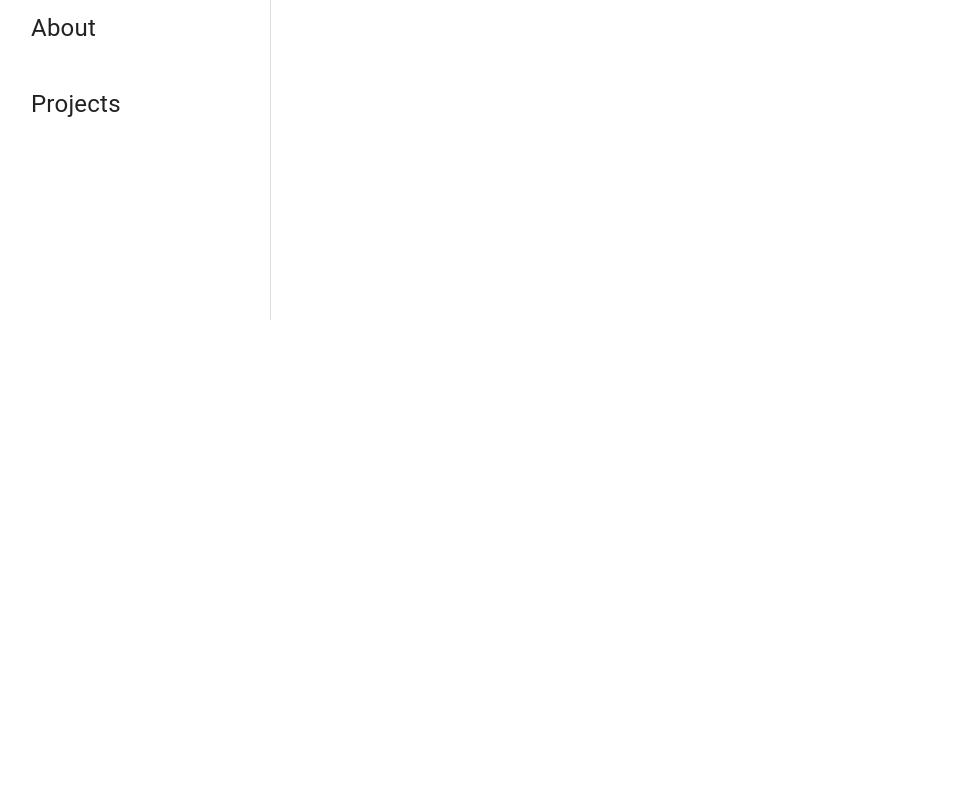
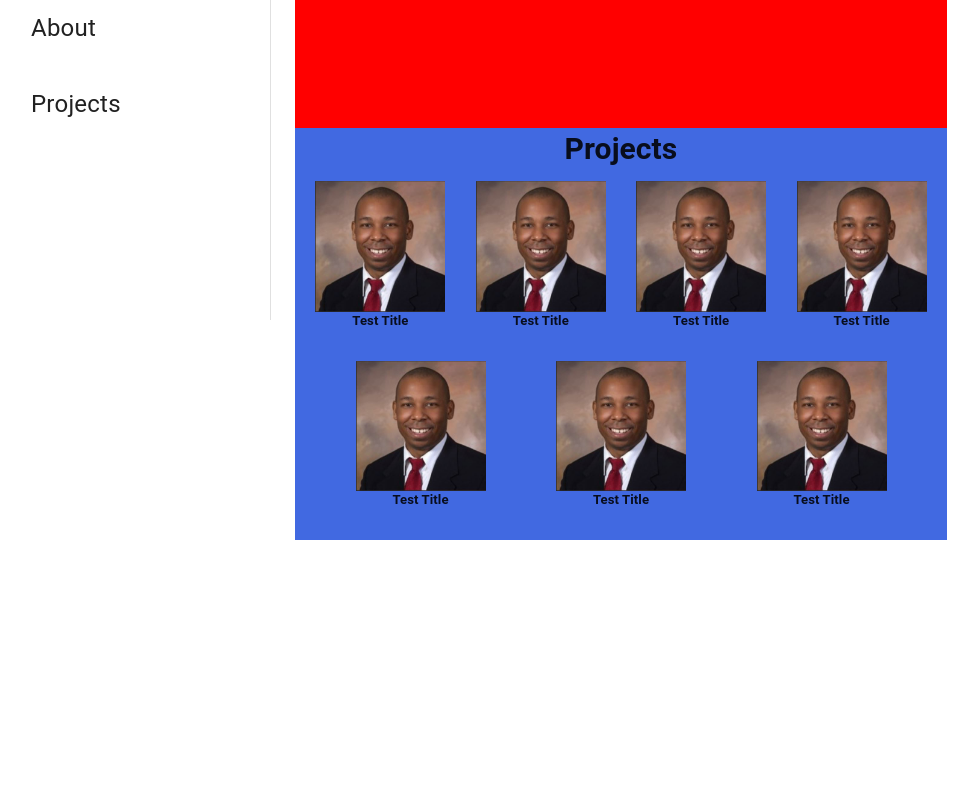
Before and after one commit to caw442000/cedric-react-portfolio, a React (Create React App) app: page /projects in a window 1280 px wide. Shown: the part 480-1280 px from the top of the page, without its empty margins (29-1007 px from the left). Built offline with nearby package versions, Linux system fonts and the light colour scheme.

Commit message:
restructures files adds structure to projects

```diff
--- a/src/App.css
+++ b/src/App.css
@@ -13,6 +13,7 @@
 html {
   font-size: 62.5%;
   background-color: white;
+  height: 1500px;
 }
 
 h1 {
@@ -27,15 +28,59 @@ p {
   text-align: center;
   color: red
 }
-.Container {
+.Container.Main {
   text-align: center;
   display: flex;
   justify-content: space-around;
-  width: 1000px;
+  width: 500px;
   background-color: white;
 }
 
 
+.Extra {
+  background-color: royalblue;
+  max-width: 100%;
+  display: flex;
+  flex-direction: column;
+  width: 100%;
+}
+.Introduction {
+  background-color: red;
+  padding-bottom: 500px;
+
+}
+
+
+.Card {
+  display:flex;
+  align-items: center;
+  justify-content: center;
+  margin-bottom: 10px;
+  align-items: center;
+  max-width: 100%;
+  flex-direction: column;
+  width:150px;
+  padding: 10px;
+}
+.CardList {
+  display:flex;
+  align-items: center;
+  justify-content: space-evenly;
+  margin-bottom: 10px;
+  align-items: center;
+  max-width: 100%;
+  flex-wrap: wrap;
+
+}
+.CardImage {
+  width: 150px;
+height: 150x;
+object-fit: contain;
+flex-shrink:2;
+}
+.App {
+  width: 1000px
+}
 
 .App-Main {
   display: flex;
--- a/src/App.js
+++ b/src/App.js
@@ -14,7 +14,11 @@ const LinkBehavior = React.forwardRef((props, ref) => (
 const App = () => {
 
   return (
-    <div className="Container">
+    <div className="App">
+      <div className="Container">
+
+
+
       {/* <div className="App-Sidebar"> */}
 
       <SideNav />
@@ -29,16 +33,17 @@ const App = () => {
           Projects
 
 
-          </Link> */}
+        </Link> */}
 
 {/* <Route path="/introduction">
         <About />
-      </Route>
-      <Route path="/projects">
+        </Route>
+        <Route path="/projects">
         <Projects />
       </Route> */}
 
 
+      </div>
     </div>
   );
 };
--- a/src/components/Introduction.js
+++ b/src/components/Introduction.js
@@ -3,7 +3,7 @@ import { checkPropTypes } from "prop-types";
 
 const Introduction = (props) => {
   return (
-    <div id = "introduction">
+    <div className='Introduction' id = "introduction">
       <p>About</p>
     </div>
   );
--- a/src/components/ProjectCard.js
+++ b/src/components/ProjectCard.js
@@ -27,8 +27,8 @@ import React from "react";
 const ProjectCard = ({ data }) => {
   const { projectImg } = data.image
   return (
-    <div>
-      <img className = "" src={data.image} alt="" />
+    <div className = "Card">
+      <img  className = "CardImage" src={data.image} alt="" />
       <h2>{data.title}</h2>
 
     </div>
--- a/src/components/WorkProjects.js
+++ b/src/components/WorkProjects.js
@@ -11,15 +11,48 @@ const projectList = [{
   id: 2,
   title: "Test Title",
   image: cedric
-}]
+},
+{
+  id: 3,
+  title: "Test Title",
+  image: cedric
+},
+{
+  id: 4,
+  title: "Test Title",
+  image: cedric
+},
+{
+  id: 5,
+  title: "Test Title",
+  image: cedric
+},
+{
+  id: 6,
+  title: "Test Title",
+  image: cedric
+},
+{
+  id: 7,
+  title: "Test Title",
+  image: cedric
+},
+
+]
 
 const WorkProjects = (props) => {
   return (
-    <div className="extra" >
-      <h1 id="projects">Projects</h1>
+
+    <div id="projects" className="Extra" >
+      <h1 >Projects</h1>
+      <div className = "CardList">
+
       {projectList.map(data => (
         <ProjectCard key = {data.id} data = {data}/>
       ))}
+
+      </div>
+
     </div>
   );
 };
```
Also changed, not shown: src/components/about.js (deleted, +0 -12 lines), src/components/projects.js (deleted, +0 -27 lines), src/components/sidebar.js (deleted, +0 -261 lines).
